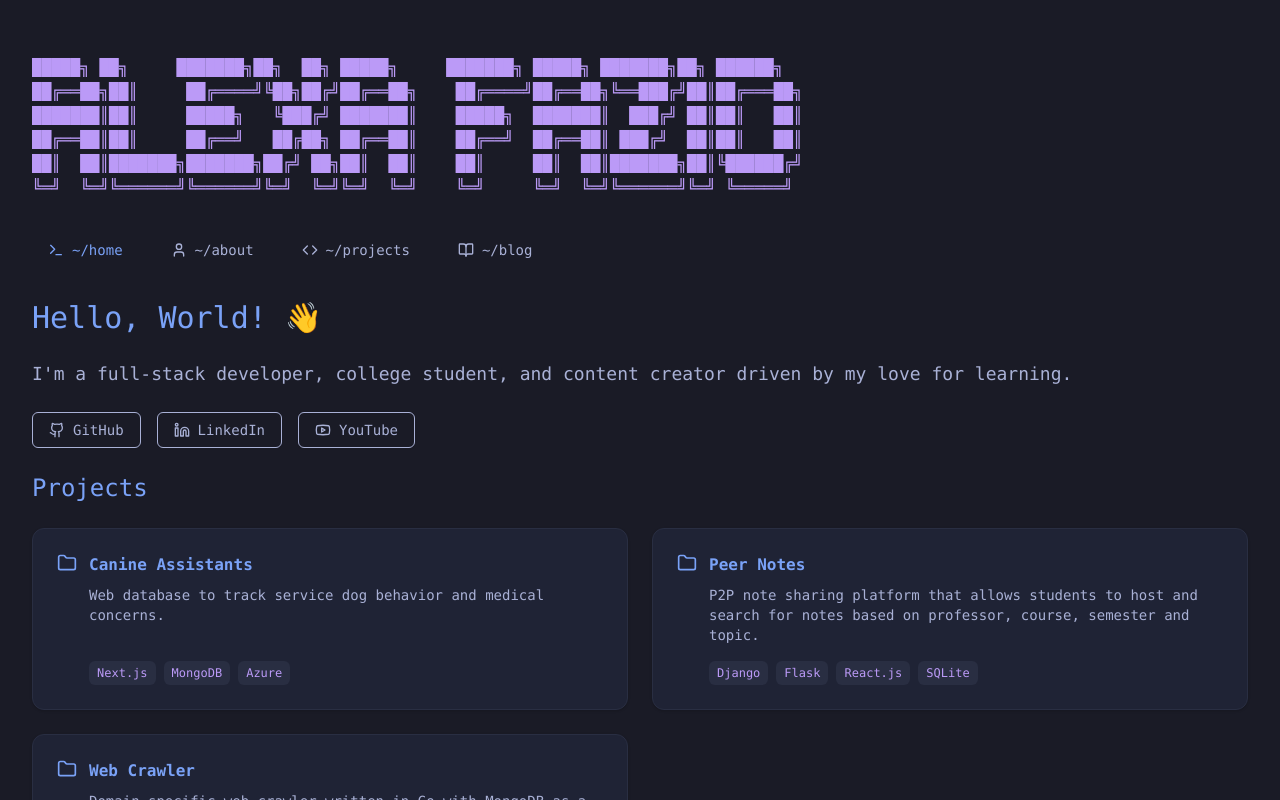
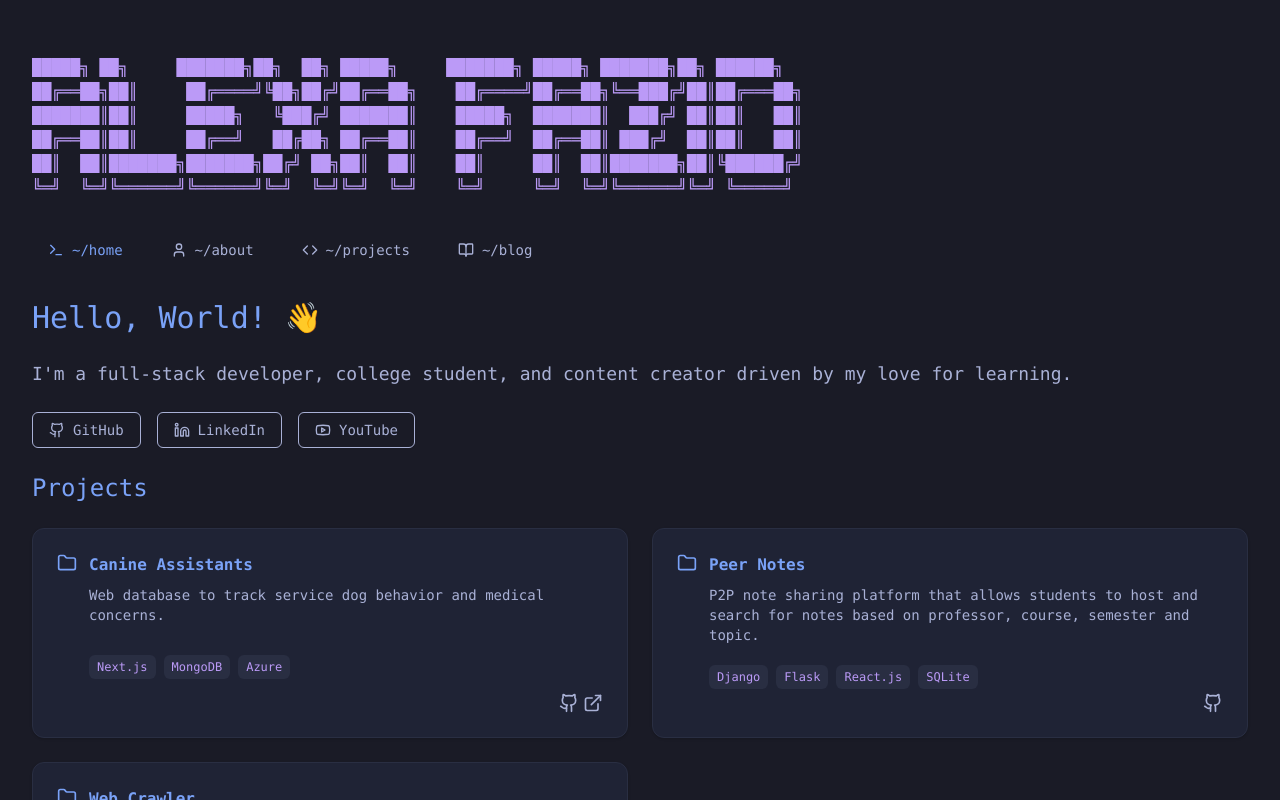
Before and after one commit to afazio1/portfolio-v3, a Next.js app: page / in a window 1280 px wide. Shown: the top 800 px of the page. Built offline with nearby package versions, Linux system fonts and the light colour scheme.

Commit message:
small additions

```diff
--- a/src/app/globals.css
+++ b/src/app/globals.css
@@ -35,9 +35,9 @@ body {
 @layer base {
   :root {
 
-    --background: 0 0% 100%;
+    --background: 10.2% 10.6%, 14.9%;
 
-    --foreground: 0 0% 3.9%;
+    --foreground: 10.2% 10.6%, 14.9%;
 
     --card: 0 0% 100%;
 
--- a/src/components/ProjectCard.tsx
+++ b/src/components/ProjectCard.tsx
@@ -1,12 +1,19 @@
 import { Card } from "@/components/ui/card"
-import { Folder } from "lucide-react"
+import { Folder, ExternalLink, Github } from "lucide-react"
+import Link from "next/link"
 
-export default function ProjectCard({ title, description, tags }: { title: string; description: string; tags: string[] }) {
+export default function ProjectCard({
+  title,
+  description,
+  tags,
+  liveLink,
+  devLink
+}: { title: string; description: string; tags: string[], liveLink: string, devLink: string}) {
   return (
     <Card className="p-6 bg-[#1f2335] border-[#292e42] hover:border-[#7aa2f7] transition-colors">
       <div className="flex items-start gap-3 h-full">
         <Folder className="flex-none w-5 h-5 text-[#7aa2f7]" />
-        <div className="flex flex-col justify-between h-full">
+        <div className="flex flex-col justify-between h-full gap-1">
           <div>
             <h3 className="text-[#7aa2f7] font-semibold">{title}</h3>
             <p className="mt-2 text-sm">{description}</p>
@@ -18,6 +25,10 @@ export default function ProjectCard({ title, description, tags }: { title: strin
               </span>
             ))}
           </div>
+          <div className="flex flex-row-reverse gap-1">
+            { liveLink && <Link href={liveLink}><ExternalLink className="w-5 h-5"/></Link>}
+            { devLink && <Link href={devLink}><Github className="w-5 h-5"/></Link>}
+          </div>
         </div>
       </div>
     </Card>
--- a/src/components/sections/About.tsx
+++ b/src/components/sections/About.tsx
@@ -1,4 +1,5 @@
 import { Card } from "@/components/ui/card"
+import Link from "next/link"
 
 export default function About() {
   return (
@@ -17,7 +18,7 @@ export default function About() {
           <p className="mt-4 text-[#89ddff]">Experience:</p>
           <ul className="list-disc list-inside mt-2 text-[#bb9af7]">
             <li>Incoming Production Engineer Intern @ Meta</li>
-            <li>Director of Engineering @ Bits of Good a Hack4Impact Chapter</li>
+            <li>Director of Engineering @ <Link className="text-[#89ddff] underline" href="https://bitsofgood.org/">Bits of Good</Link> a Hack4Impact Chapter</li>
             <li>Previously @ Ericsson</li>
           </ul>
         </Card>
--- a/src/components/sections/Projects.tsx
+++ b/src/components/sections/Projects.tsx
@@ -12,6 +12,8 @@ export default function Projects() {
             title={project.title}
             description={project.description}
             tags={project.tech}
+            liveLink={project.liveLink}
+            devLink={project.devLink}
           />
         ))}
       </div>
--- a/src/content/projects.ts
+++ b/src/content/projects.ts
@@ -8,17 +8,23 @@ const projects: Project[] = [
   {
     title: "Canine Assistants",
     description: "Web database to track service dog behavior and medical concerns.",
-    tech: ["Next.js", "MongoDB", "Azure"]
+    tech: ["Next.js", "MongoDB", "Azure"],
+    liveLink: "https://canine-assistants.netlify.app",
+    devLink: "https://github.com/GTBitsOfGood/canine-assistants",
   },
   {
     title: "Peer Notes",
     description: "P2P note sharing platform that allows students to host and search for notes based on professor, course, semester and topic.",
-    tech: ["Django", "Flask", "React.js", "SQLite"]
+    tech: ["Django", "Flask", "React.js", "SQLite"],
+    liveLink: "",
+    devLink: "https://github.com/AmanTahiliani/PeerNotes",
   },
   {
     title: "Web Crawler",
     description: "Domain-specific web crawler written in Go with MongoDB as a web archive. Parses pages for keywords and creates an inverted index table for search queries.",
-    tech: ["Go", "MongoDB"]
+    tech: ["Go", "MongoDB"],
+    liveLink: "",
+    devLink: "https://github.com/afazio1/web-crawler",
   },
 ]
 
```
